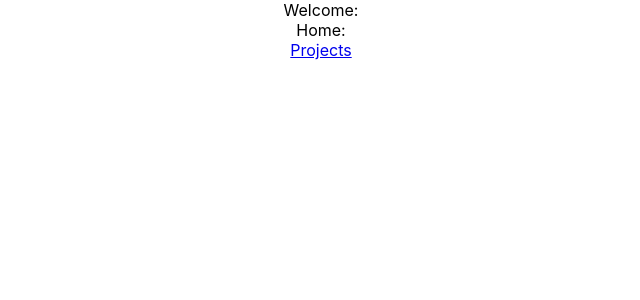
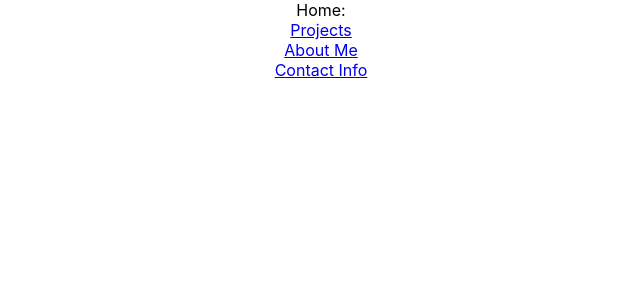
Before and after one commit to JoeliRosas20/joelirosas20.github.io, a React (Create React App) app: page / in a window 1280 px wide. Shown: the top 300 px of the page, without its empty margins (319-959 px from the left). Built offline with nearby package versions, Linux system fonts and the light colour scheme.

Commit message:
Added the links for the other pages on this site

```diff
--- a/src/App.js
+++ b/src/App.js
@@ -21,7 +21,6 @@ function App() {
         </a>
       </header>
       <Site/>*/}
-      Welcome:
       <Site/>
     </div>
   );
--- a/src/components/HomePage.js
+++ b/src/components/HomePage.js
@@ -7,6 +7,10 @@ function HomePage() {
             Home:
             <br></br>
             <Link to="/projects">Projects</Link>
+            <br></br>
+            <Link to="/about">About Me</Link>
+            <br></br>
+            <Link to="/contact">Contact Info</Link>
         </div>
     )
 }
```
